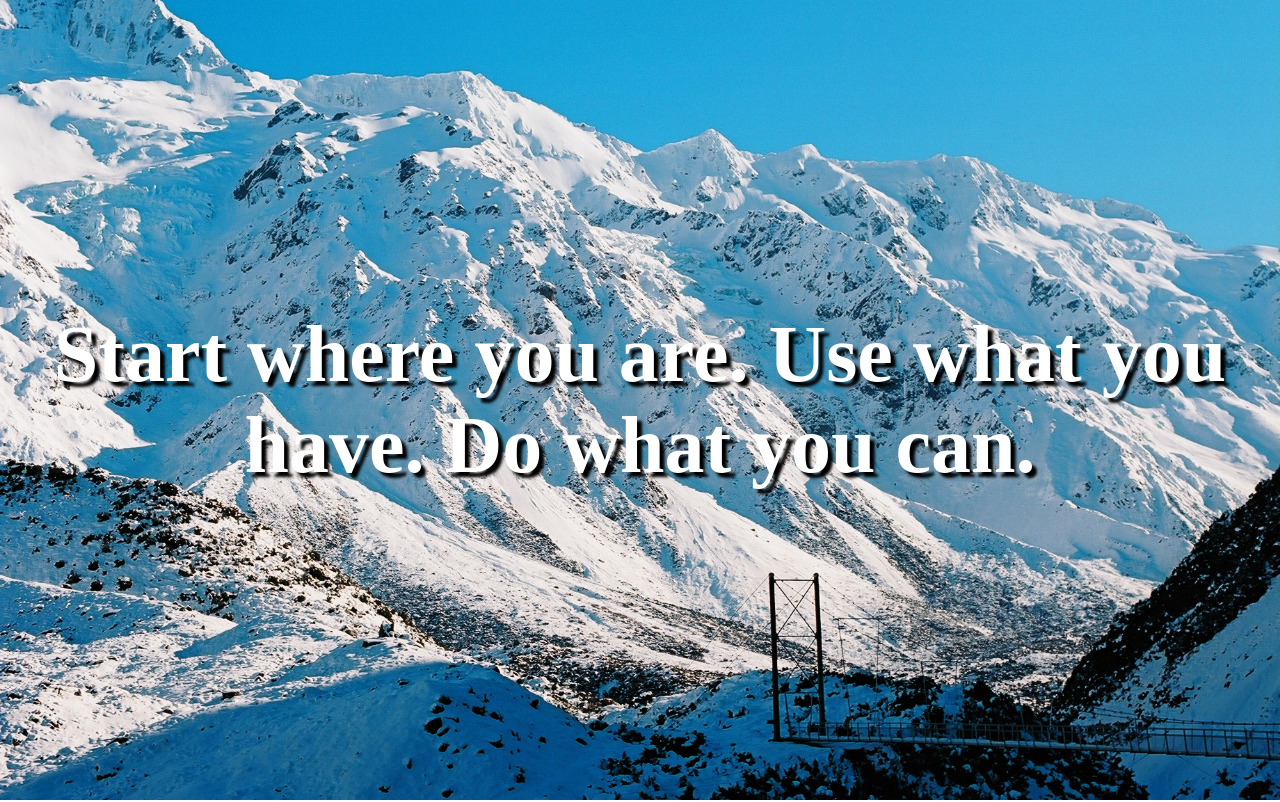
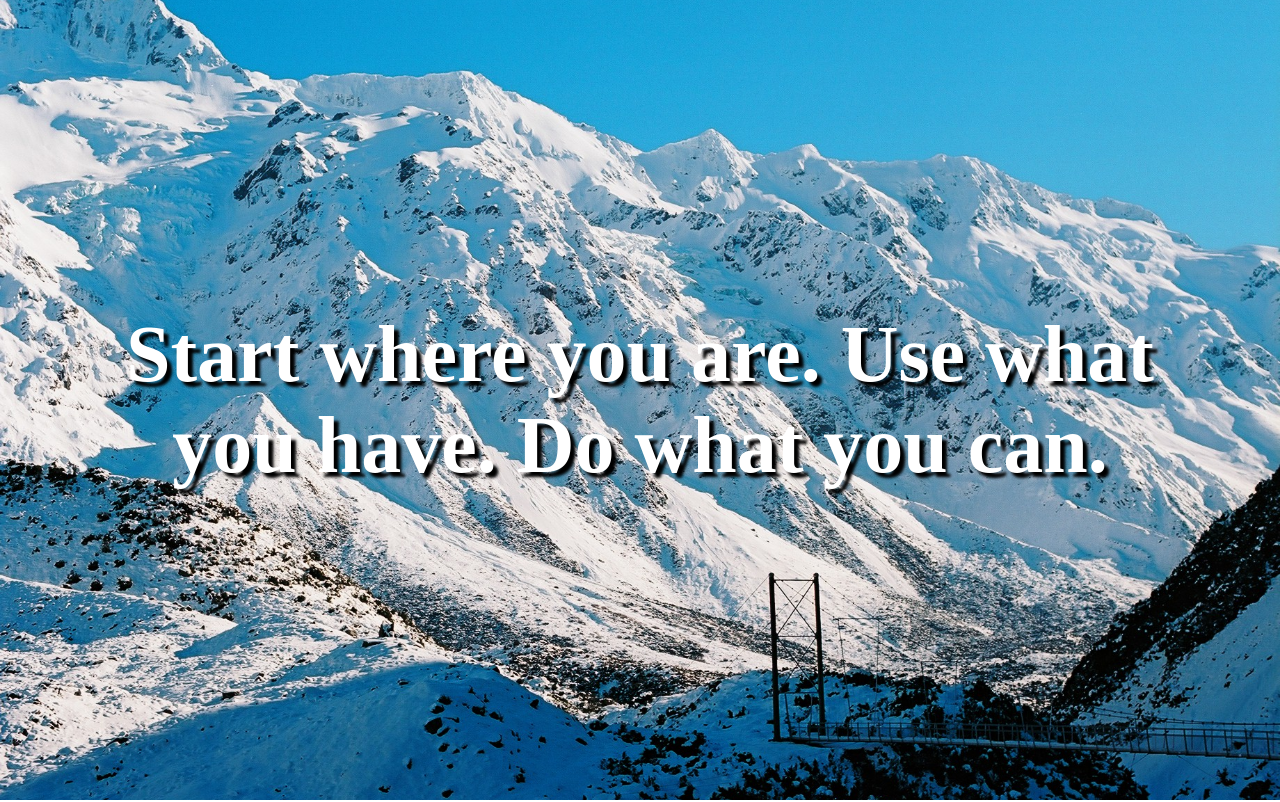
Before and after one commit to CKodes/gt-mship-kcxsw, a JavaScript app: page / in a window 1280 px wide. Shown: the top 802 px of the page. Built offline with nearby package versions, Linux system fonts and the light colour scheme.

Commit message:
style: added main-style class to hero title

```diff
--- a/src/components/Hero/index.js
+++ b/src/components/Hero/index.js
@@ -5,7 +5,7 @@ function Hero() {
   return (
     <>
       <header className='hero-holder'>
-        <div className='hero-title'>
+        <div className='main-style hero-title'>
           <h1>
             Start where you are.{'\n'}
             Use what you have.{'\n'}
```
